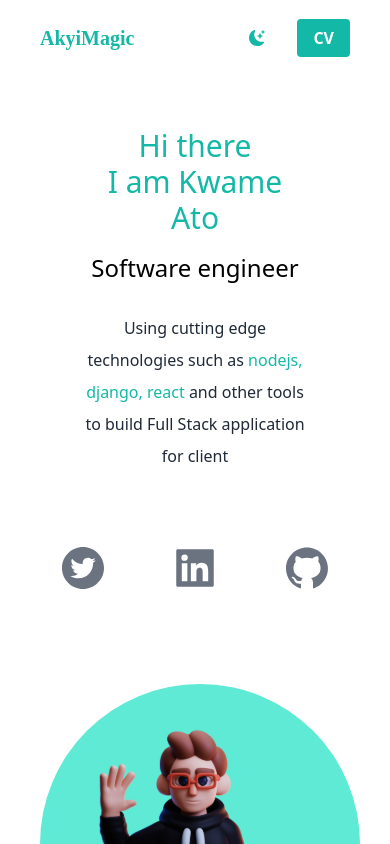
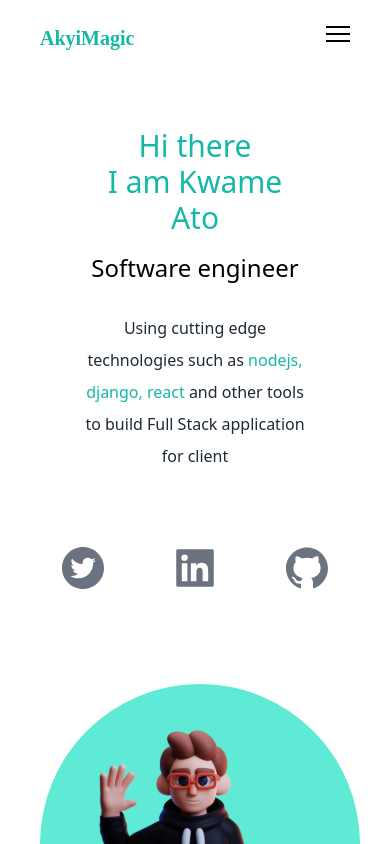
Before and after one commit to kwamea236/portfolio, a Next.js app: page / in a window 390 px wide. Shown: the top 844 px of the page. Built offline with nearby package versions, Linux system fonts and the light colour scheme.

Commit message:
mobile view in progress

```diff
--- a/pages/src/NavBar.tsx
+++ b/pages/src/NavBar.tsx
@@ -1,21 +1,40 @@
-import {BsFillMoonStarsFill} from "react-icons/bs";
+import { BsFillMoonStarsFill } from "react-icons/bs";
 import akyimagic from "../../public/akyimagic.png";
 import Image from "next/image";
 
-type Props={
+type Props = {
     darkMode: boolean,
-    setDarkMode: (dark:boolean)=>void
+    setDarkMode: (dark: boolean) => void
 }
 
-function NavBar({darkMode, setDarkMode}: Props){
-    return(
+function NavBar({ darkMode, setDarkMode }: Props) {
+    return (
         <div>
-             <nav className="py-6 mb-1 flex justify-between">
-                <h1 className="text-xl font-bold text-teal-500 font-burtons">AkyiMagic</h1>
-                <ul className="flex  items-center">
-                    <li> <BsFillMoonStarsFill onClick={()=>setDarkMode(!darkMode)} className="cursor-pointer ml-1 text-teal-500 dark:text-white" /> </li>
-                    <li><a className="bg-teal-500 text-white ml-1/2 px-4 py-2 rounded ml-8 font-bold" href="#">CV</a></li>
-                </ul>
+            <nav>
+                {/* medium to large screen nav bar */}
+                <div className="hidden py-6 mb-1 justify-between md:flex">
+                    <h1 className="text-xl font-bold text-teal-500 font-burtons">AkyiMagic</h1>
+                    <ul className="flex  items-center">
+                        <li> <BsFillMoonStarsFill onClick={() => setDarkMode(!darkMode)} className="cursor-pointer ml-1 text-teal-500 dark:text-white" /> </li>
+                        <li><a className="bg-teal-500 text-white ml-1/2 px-4 py-2 rounded ml-8 font-bold" href="#">CV</a></li>
+                    </ul>
+                </div>
+
+                {/* moile view */}
+                <div className="py-6 mb-1 justify-between flex md:hidden">
+                    <h1 className="text-xl font-bold text-teal-500 font-burtons">AkyiMagic</h1>
+                    <div className="flex  items-center">
+                        <button className="block hamburger focus:outline-none">
+                            <span className="hamburger-top"></span>
+                            <span className="hamburger-middle"></span>
+                            <span className="hamburger-bottom"></span>
+                        </button>
+                    </div>
+                </div>
+
+                <div className="md:hidden">
+
+                </div>
             </nav>
         </div>
     )
```
